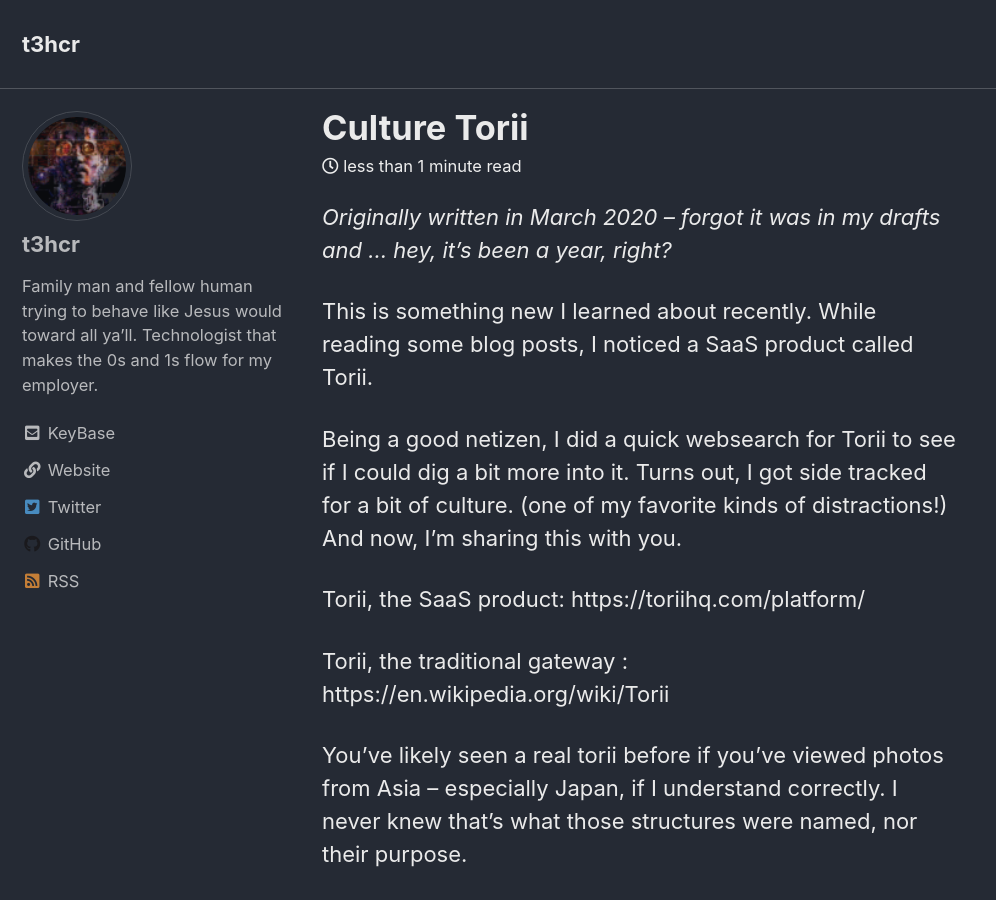
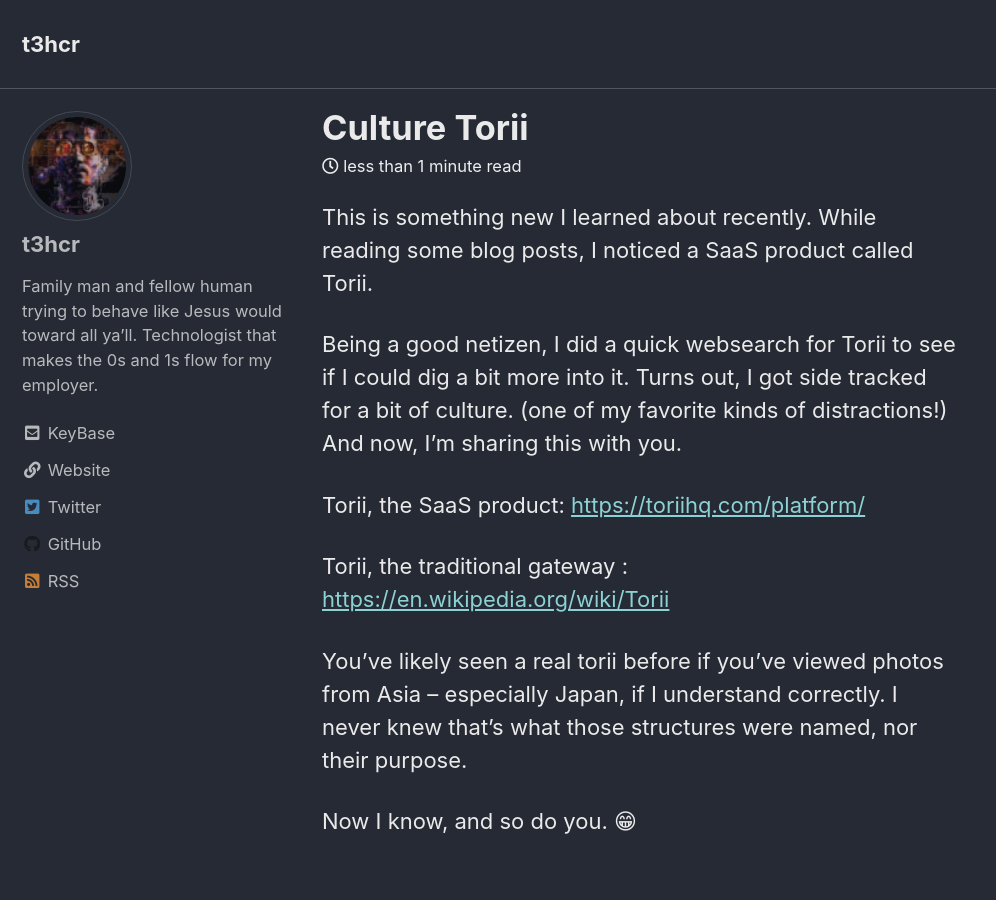
Before and after one commit to t3hcr/t3hcr.github.io, a Jekyll site: the page built from _posts/2020-03-20-Culture-Torii.md, in a window 1280 px wide and 900 px high. Shown: the whole window, without its empty margins (0-996 px from the left). Built offline with Jekyll 4.4.1, drawn with Linux system fonts in a browser that asks for light colours; cached includes are drawn as plain includes.

Commit message:
update blog post

```diff
--- a/_posts/2020-03-20-Culture-Torii.md
+++ b/_posts/2020-03-20-Culture-Torii.md
@@ -1,12 +1,10 @@
-<i> Originally written in March 2020 -- forgot it was in my drafts and ... hey, it's been a year, right?</i>
-
 This is something new I learned about recently.  While reading some blog posts, I noticed a SaaS product called Torii.
 
 Being a good netizen, I did a quick websearch for Torii to see if I could dig a bit more into it.  Turns out, I got side tracked for a bit of culture. (one of my favorite kinds of distractions!) And now, I'm sharing this with you.
 
-Torii, the SaaS product: https://toriihq.com/platform/
+Torii, the SaaS product: <https://toriihq.com/platform/>
 
-Torii, the traditional gateway : https://en.wikipedia.org/wiki/Torii
+Torii, the traditional gateway : <https://en.wikipedia.org/wiki/Torii>
 
 You've likely seen a real torii before if you've viewed photos from Asia -- especially Japan, if I understand correctly.  I never knew that's what those structures were named, nor their purpose.
 
```
